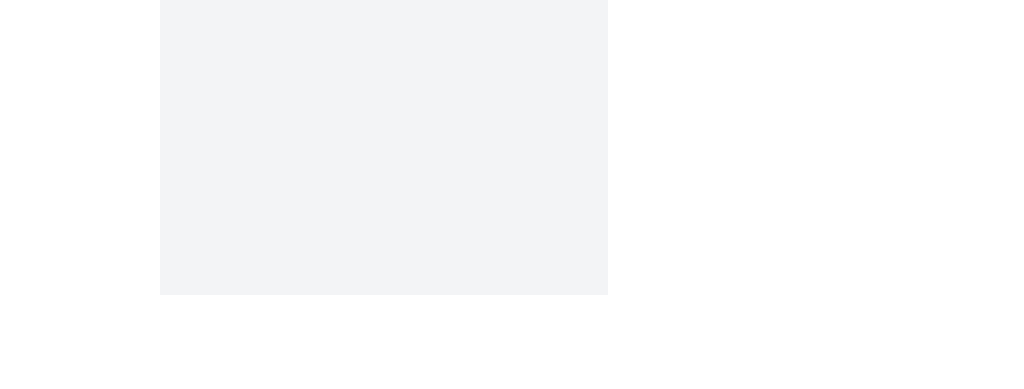
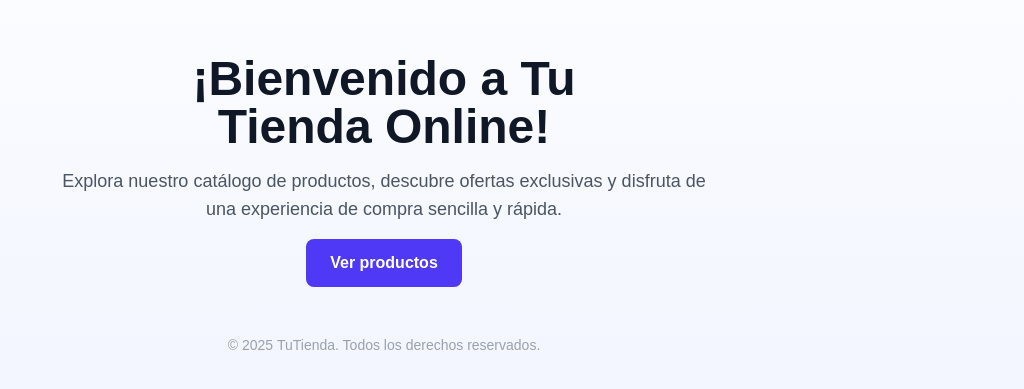
Before and after one commit to JoanMateo77/app-practicas, a Next.js app: page / in a window 1280 px wide. Shown: the part 195-584 px from the top of the page, without its empty margins (256-1280 px from the left). Built offline with nearby package versions, Linux system fonts and the light colour scheme.

Commit message:
feat(home): hero inicial con CTA a catálogo

```diff
--- a/app/page.tsx
+++ b/app/page.tsx
@@ -1,15 +1,43 @@
+// app/page.tsx
+import Link from "next/link";   // ⬅️  1. Importa Link
 
+export default function HomePage() {
+  return (
+    <main
+      className="
+        flex min-h-screen flex-col items-center justify-center
+        bg-gradient-to-b from-white to-indigo-50 px-4
+      "
+    >
+      {/* Hero container */}
+      <section className="text-center max-w-2xl space-y-4">
+        <h1 className="text-4xl sm:text-5xl font-extrabold text-gray-900">
+          ¡Bienvenido a Tu Tienda&nbsp;Online!
+        </h1>
 
-export default function Home() {
-  return (
-    <div className="grid grid-rows-[20px_1fr_20px] items-center justify-items-center min-h-screen p-8 pb-20 gap-16 sm:p-20 font-[family-name:var(--font-geist-sans)]">
-      <main className="min-h-screen bg-gray-100 p-6">
-      <h1 className="text-4xl font-bold text-center mb-4">Bienvenido a Tu Tienda</h1>
-      <p className="text-center text-gray-600">
-        Aquí encontrarás productos increíbles.
-      </p>
+        <p className="text-lg text-gray-600">
+          Explora nuestro catálogo de productos, descubre ofertas exclusivas
+          y disfruta de una experiencia de compra sencilla y rápida.
+        </p>
+
+        {/* CTA */}
+        <Link
+          href="/"
+          className="
+            inline-block rounded-lg bg-indigo-600 px-6 py-3
+            font-semibold text-white transition-colors
+            hover:bg-indigo-700 focus:outline-none
+            focus:ring-2 focus:ring-indigo-400
+          "
+        >
+          Ver productos
+        </Link>
+      </section>
+
+      {/* Footer pequeño */}
+      <footer className="mt-12 text-sm text-gray-400">
+        © {new Date().getFullYear()} TuTienda. Todos los derechos reservados.
+      </footer>
     </main>
-
-    </div>
   );
 }
```
